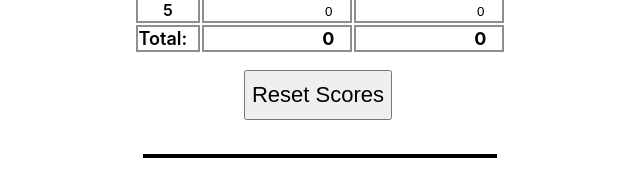
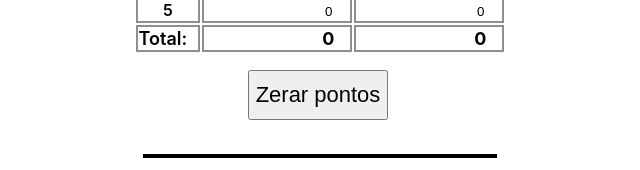
Before and after one commit to lswebdevelops/canastra, a React (Create React App) app: page / in a window 1280 px wide. Shown: the part 367-537 px from the top of the page, without its empty margins (320-960 px from the left). Built offline with nearby package versions, Linux system fonts and the light colour scheme.

Commit message:
changed text of restart button

```diff
--- a/src/components/Table.jsx
+++ b/src/components/Table.jsx
@@ -71,7 +71,7 @@ const Table = () => {
         </tbody>
       </table>
       <br/>
-      <button className='buttonRestartPoints' onClick={resetScores}>Reset Scores</button>
+      <button className='buttonRestartPoints' onClick={resetScores}>Zerar pontos</button>
     </div>
   );
 };
```
